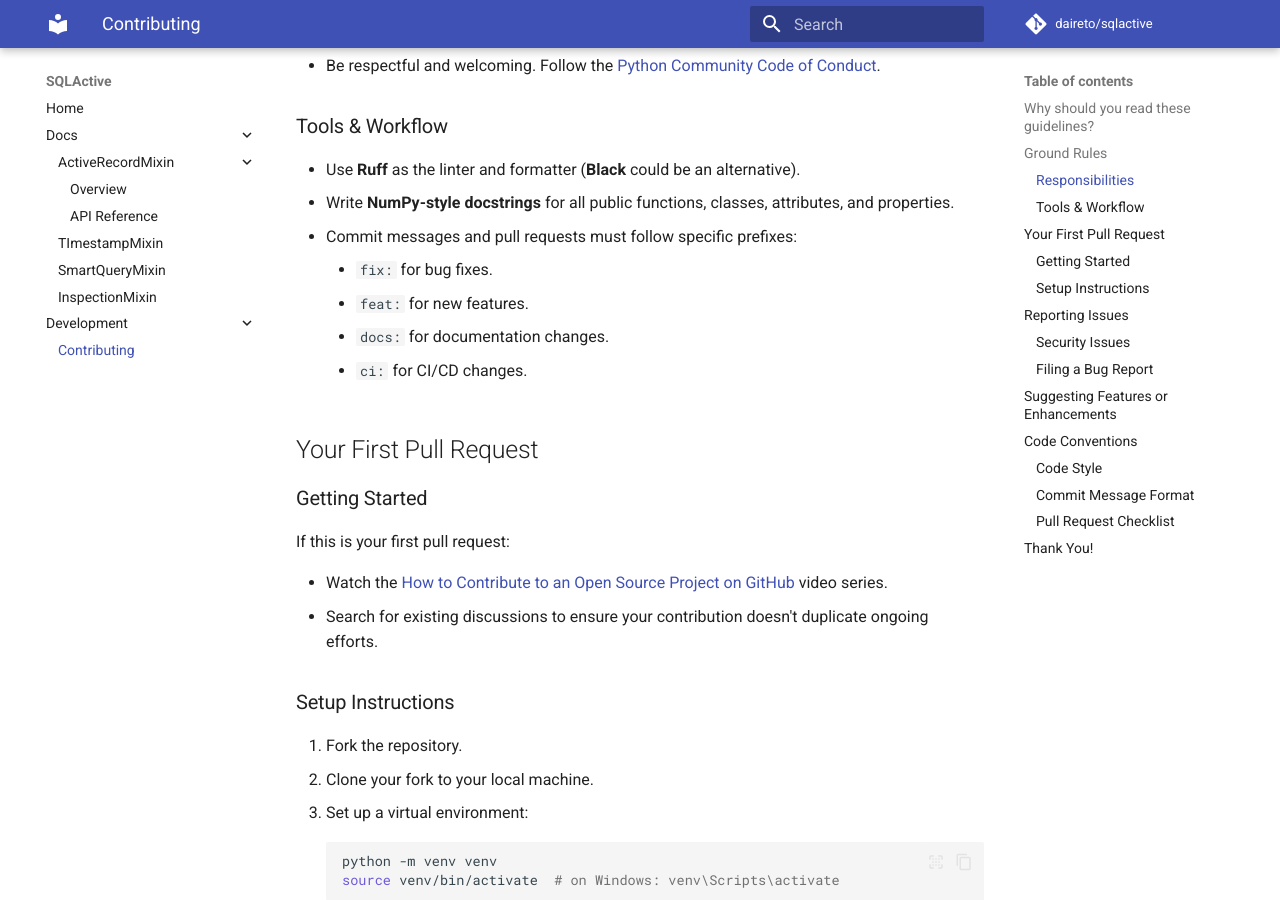
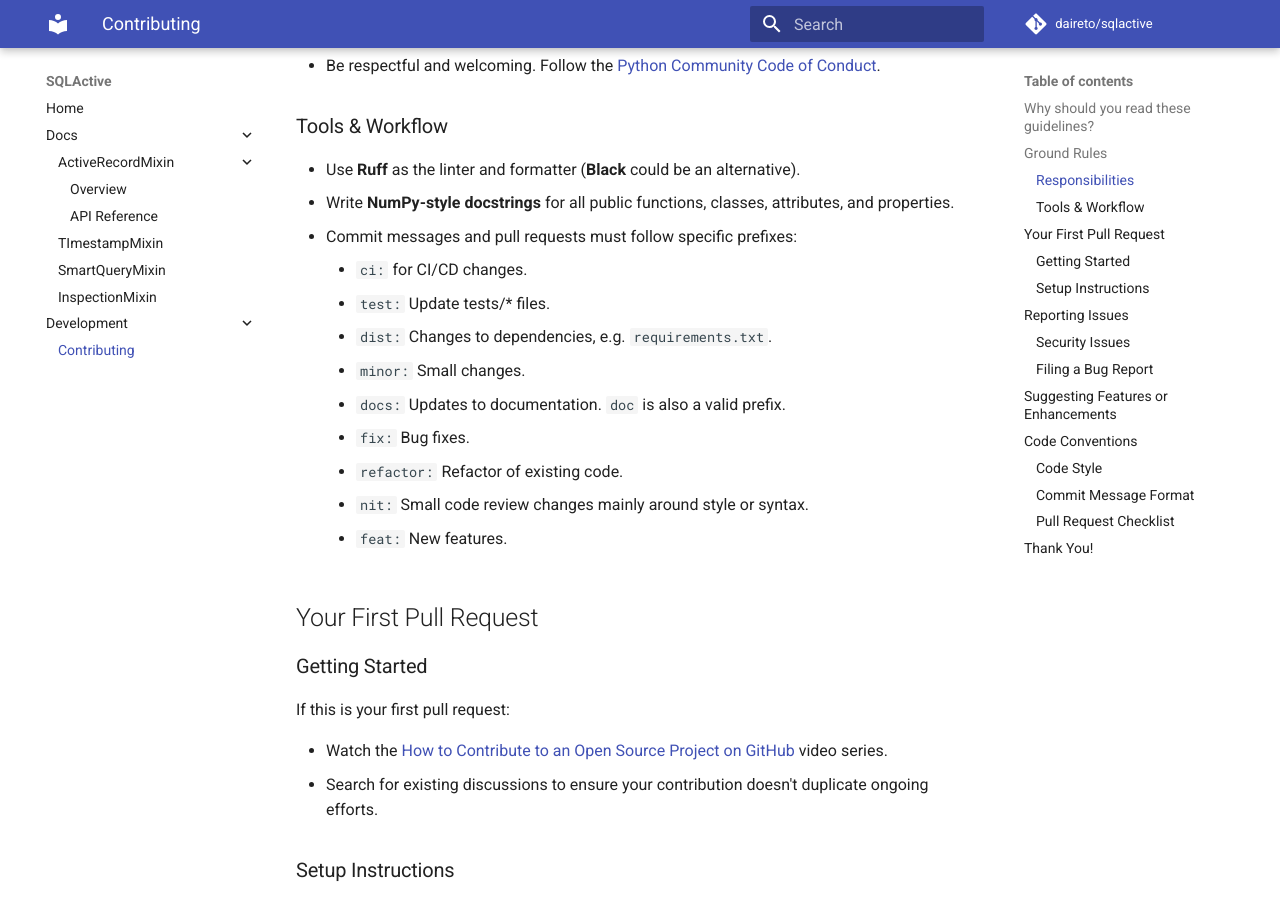
Before and after one commit to daireto/sqlactive, an MkDocs documentation site: the page built from docs/contributing.md, in a window 1280 px wide and 900 px high, scrolled down 769 px. Built offline with MkDocs 1.6.1 and Material for MkDocs 9.7.7, drawn with Linux system fonts in a browser that asks for light colours; comment, search, counter and statistics services are not loaded; the version menu is left out; some of the changed text lies outside the part shown.

Commit message:
docs: add more prefixes

````diff
--- a/docs/contributing.md
+++ b/docs/contributing.md
@@ -34,10 +34,15 @@ a smooth collaboration process.
 - Write **NumPy-style docstrings** for all public functions, classes, attributes,
   and properties.
 - Commit messages and pull requests must follow specific prefixes:
-    - `fix:` for bug fixes.
-    - `feat:` for new features.
-    - `docs:` for documentation changes.
     - `ci:` for CI/CD changes.
+    - `test:` Update tests/* files.
+    - `dist:` Changes to dependencies, e.g. `requirements.txt`.
+    - `minor:` Small changes.
+    - `docs:` Updates to documentation. `doc` is also a valid prefix.
+    - `fix:` Bug fixes.
+    - `refactor:` Refactor of existing code.
+    - `nit:` Small code review changes mainly around style or syntax.
+    - `feat:` New features.
 
 ## Your First Pull Request
 
@@ -146,10 +151,15 @@ To suggest a feature:
 ### Commit Message Format
 
 - Use a prefix to categorize your commit:
-    - `fix: ` for bug fixes.
-    - `feat: ` for new features.
-    - `docs: ` for documentation changes.
-    - `ci: ` for CI/CD changes.
+    - `ci:` for CI/CD changes.
+    - `test:` Update tests/* files.
+    - `dist:` Changes to dependencies, e.g. `requirements.txt`.
+    - `minor:` Small changes.
+    - `docs:` Updates to documentation. `doc` is also a valid prefix.
+    - `fix:` Bug fixes.
+    - `refactor:` Refactor of existing code.
+    - `nit:` Small code review changes mainly around style or syntax.
+    - `feat:` New features.
 - Example:
     ```
     feat: add support for PostgreSQL database connections
````
